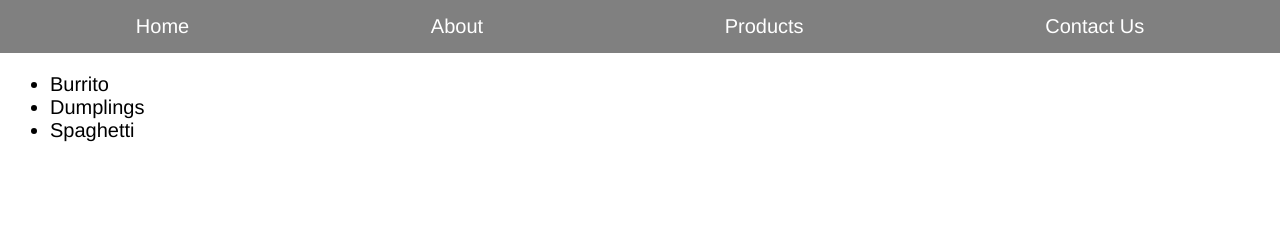
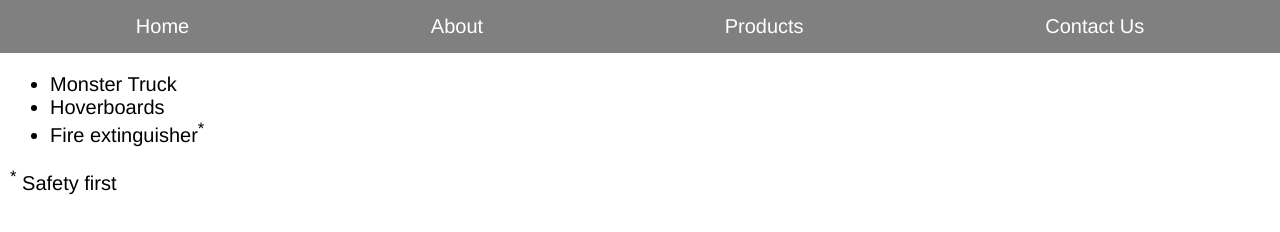
Before and after one commit to avand/product-school-demo, a plain HTML site: page pages/products.html in a window 1280 px wide. Drawn offline with Linux system fonts and the light colour scheme.

Commit message:
Updating the products page

```diff
--- a/pages/products.html
+++ b/pages/products.html
@@ -15,10 +15,12 @@
 
     <main>
       <ul>
-        <li>Burrito</li>
-        <li>Dumplings</li>
-        <li>Spaghetti</li>
+        <li>Monster Truck</li>
+        <li>Hoverboards</li>
+        <li>Fire extinguisher<sup>*</sup></li>
       </ul>
+
+      <sup>*</sup> Safety first
     </main>
   </body>
 </html>
```
